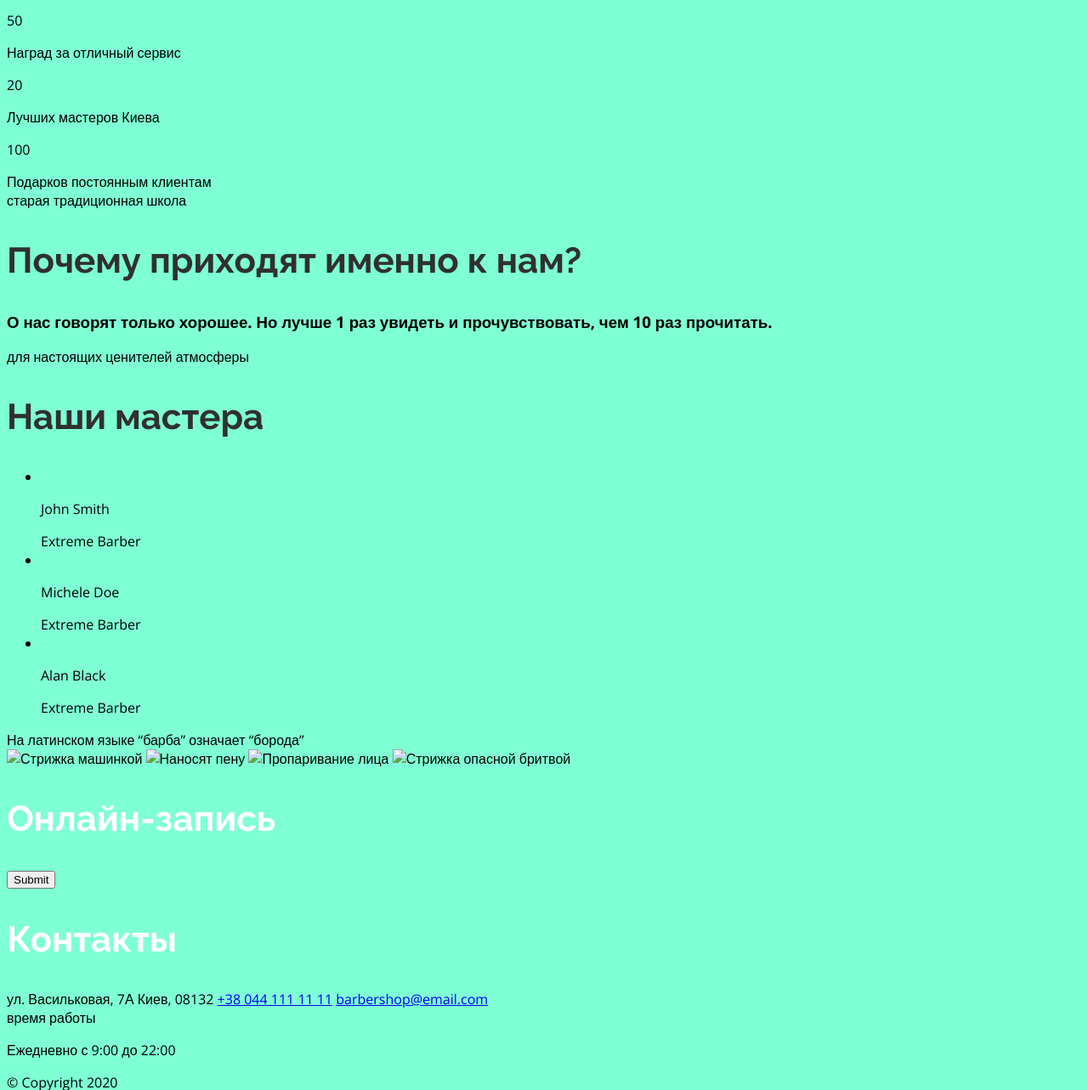
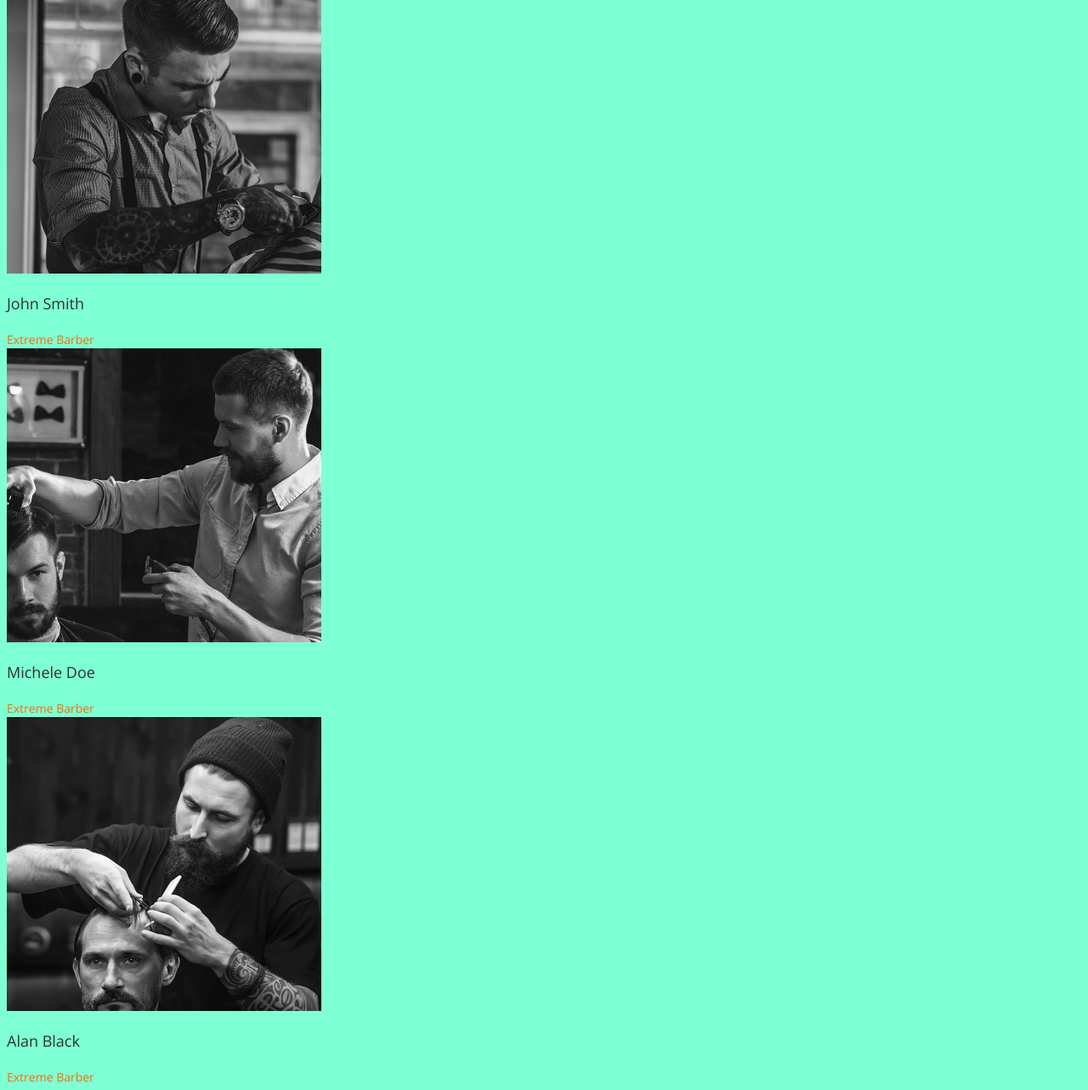
Before and after one commit to Inna-Smertyuk/Barbershop, a plain HTML site: page index.html in a window 1280 px wide. Shown: the part 1517-2800 px from the top of the page at 85% size. Drawn offline with nearby package versions, Linux system fonts and the light colour scheme; a web font is replaced by a local one.

Commit message:
add styles

```diff
--- a/css/style.css
+++ b/css/style.css
@@ -1,24 +1,177 @@
-:root{
-    --primary-color :#FF6C00; /*основной цвет сайта, использ. для кнопок и рамочек*/
-    --secondary-color :#191C26;
+:root {
+    --primary-color: #FF6C00;
+    /*основной цвет сайта, использ. для кнопок и рамочек*/
+    --secondary-color: #191C26;
 
-    --text-primary :#303030;
-    --text-secondary :#9DA4BD;
+    --text-primary: #303030;
+    --text-secondary: #9DA4BD;
+    --text-primary-lighten: #555;
 }
 
-body{
+body {
     font-family: 'Open Sans', sans-serif;
     background-color: aquamarine;
 }
 
-h2.section-title{
+ul {
+    list-style: none;
+    padding: 0;
+    margin: 0;
+
+}
+
+a {
+    text-decoration: none;
+}
+.suptitle-secondary{
+color: rgba(157, 164, 189, 0.6);
+}
+.suptitle-secondary, .suptitle-primary{
+    font-weight: 600;
+    font-size: 11px;
+    line-height: 15px;
+    color: var(text-primary);
+
+}
+
+h2.section-title {
     font-family: 'Raleway';
     font-weight: bold;
-    font-size: 42px;;
+    font-size: 42px;
+    ;
     color: var(--text-primary);
 
 }
 
-h2.section-title.lighten{
+h2.section-title.lighten {
     color: #fff;
 }
+
+.hero-description {
+    color: var(--text-secondary);
+    font-weight: normal;
+    font-size: 18px;
+    line-height: 30px;
+
+}
+nav.navbar{
+    outline: 2px solid red;
+}
+nav.navbar .btn-box{
+    display: inline-block;
+}
+
+.nav-links{
+    outline: 2px solid blue;
+    display: inline-block;
+}
+.nav-links li {
+    display: inline-block;
+}
+
+a.nav-link {
+    font-weight: 600;
+    font-size: 12px;
+    line-height: 16px;
+    color: #fff;
+}
+
+a.nav-link:hover, .social-link:hover {
+    color: var(--primary-color);
+}
+p.section-description {
+    font-weight: normal;
+    font-size: 18px;
+    line-height: 30px;
+    color: var(--text-primary-lighten);
+}
+
+.social-link {
+    font-weight: 600;
+    font-size: 11px;
+    line-height: 15px;
+    color: var(--text-primary);
+}
+
+.primary-btn {
+    font-weight: 600;
+    font-size: 12px;
+    line-height: 16px;
+    letter-spacing: 0.09em;
+    text-transform: uppercase;
+    border: 1px solid #FF6C00;
+    border-radius: 25px;
+    box-sizing: border-box;
+    padding: 12px 20px;
+    color: #fff;
+}
+
+.primary-btn.darken {
+    color: var(--text-primary);
+}
+
+/* Price styles */
+
+.price-list {
+    display: inline-block;
+
+}
+
+.price-item p,
+.price-item span {
+    display: inline-block;
+    font-size: 18px;
+    line-height: 30px;
+    color: var(--text-secondary);
+}
+
+/* Why us styles */
+
+ .number-box {
+     width: 170px;
+     height: 132px;
+     background: #F7F7F7;
+     display: inline-block;
+ }
+
+ .number-box p,
+ .number-box span {
+     display: block;
+     font-weight: bold;
+     font-size: 42px;
+     line-height: 57px;
+     color: var(--text-primary);
+ }
+
+ .number-box span {
+     font-weight: normal;
+     font-size: 11px;
+     line-height: 15px;
+
+ }
+
+ /* Masters styles */
+
+ .master-card p{
+    font-size: 18px;
+        line-height: 25px;
+        color: var(--text-primary);
+
+ }
+
+ .master-card span {
+     font-size: 14px;
+     line-height: 19px;
+     text-align: center;
+    color: #FF6C00;
+
+
+ }
+/* Footer styles */
+
+ .footer-contacts{
+font-weight: normal;
+    font-size: 18px;
+    line-height: 30px;
+    color: var(--text-secondary);
+ }
--- a/index.html
+++ b/index.html
@@ -22,7 +22,7 @@
                 <li><a href="#masters-section"class="nav-link">Мастера</a></li>
                 <li><a href="#footer"class="nav-link">Контакты</a></li>
             </ul>
-            <div>
+            <div class="btn-box">
                 <a href="tel:+380441111111" class="phone-link">+38 044 111 11 11</a>
                 <a href="#footer" class="primary-btn">онлайн-запись</a>
             </div>
@@ -156,7 +156,7 @@
             <h2 class="section-title">Наши мастера</h2>
             <ul class="maters-list">
                 <li class="master-card">
-                    <img src="" alt="">
+                    <img src="./images/Masters/img1.jpg" alt="">
                     <p>John Smith</p>
                     <span>Extreme Barber</span>
                     <div class="master-social-box"><a href="" class="master-social-link"></a>
@@ -166,7 +166,7 @@
                     </div>
                 </li>
                 <li class="master-card">
-                    <img src="" alt="">
+                    <img src="./images/Masters/img2.jpg" alt="">
                     <p>Michele Doe</p>
                     <span>Extreme Barber</span>
                     <div class="master-social-box">
@@ -177,7 +177,7 @@
                     </div>
                 </li>
                 <li class="master-card">
-                    <img src="" alt="">
+                    <img src="./images/Masters/img3.jpg" alt="">
                     <p>Alan Black</p>
                     <span>Extreme Barber</span>
                     <div class="master-social-box">
@@ -194,10 +194,10 @@
         <section class="section-box" id="">
             <span class="suptitle-primary">На латинском языке “барба” означает “борода”</span>
             <div class="image-gallery">
-                <img src="./images/Gallery/image-1.jpg" alt="Стрижка машинкой">
-                <img src="./images/Gallery/image-2.jpg" alt="Наносят пену">
-                <img src="./images/Gallery/image-3.jpg" alt="Пропаривание лица">
-                <img src="./images/Gallery/image-4.jpg" alt="Стрижка опасной бритвой">
+                <img src="./images/Gallery/Rectangle 25.jpg" alt="Стрижка машинкой">
+                <img src="./images/Gallery/Rectangle 26.jpg" alt="Наносят пену">
+                <img src="./images/Gallery/Rectangle 27.jpg" alt="Пропаривание лица">
+                <img src="./images/Gallery/Rectangle 28.jpg" alt="Стрижка опасной бритвой">
             </div>
         </section>
 
@@ -212,7 +212,7 @@
         </form>
     </div>
 
-    <div>
+    <div class="footer-contacts">
         <h2 class="section-title lighten">Контакты</h2>
         <div class="contacts-box">
             <adress>ул. Васильковая, 7А
```
Also changed, not shown: images/Gallery/Rectangle 25.jpg (added), images/Gallery/Rectangle 26.jpg (added), images/Gallery/Rectangle 27.jpg (added), images/Gallery/Rectangle 28.jpg (added), images/Masters/img1.jpg (added), images/Masters/img2.jpg (added), images/Masters/img3.jpg (added).
